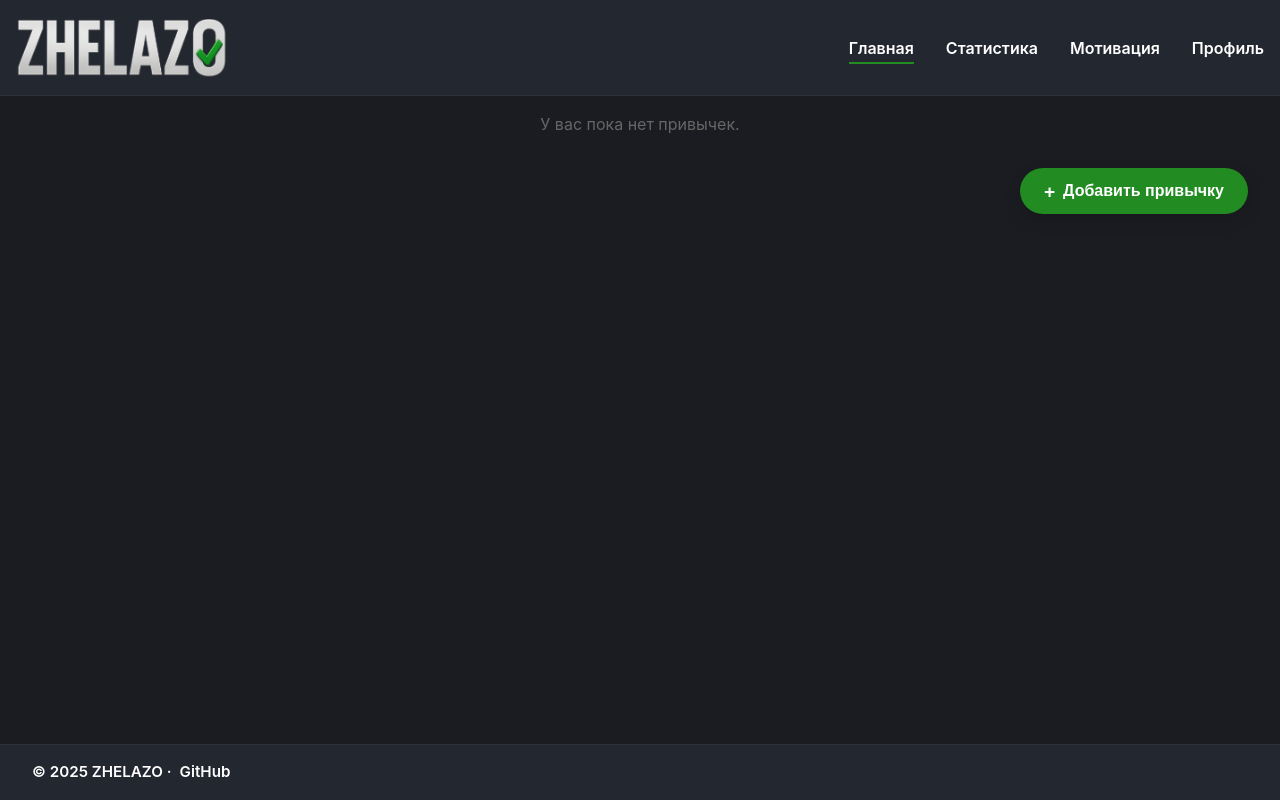
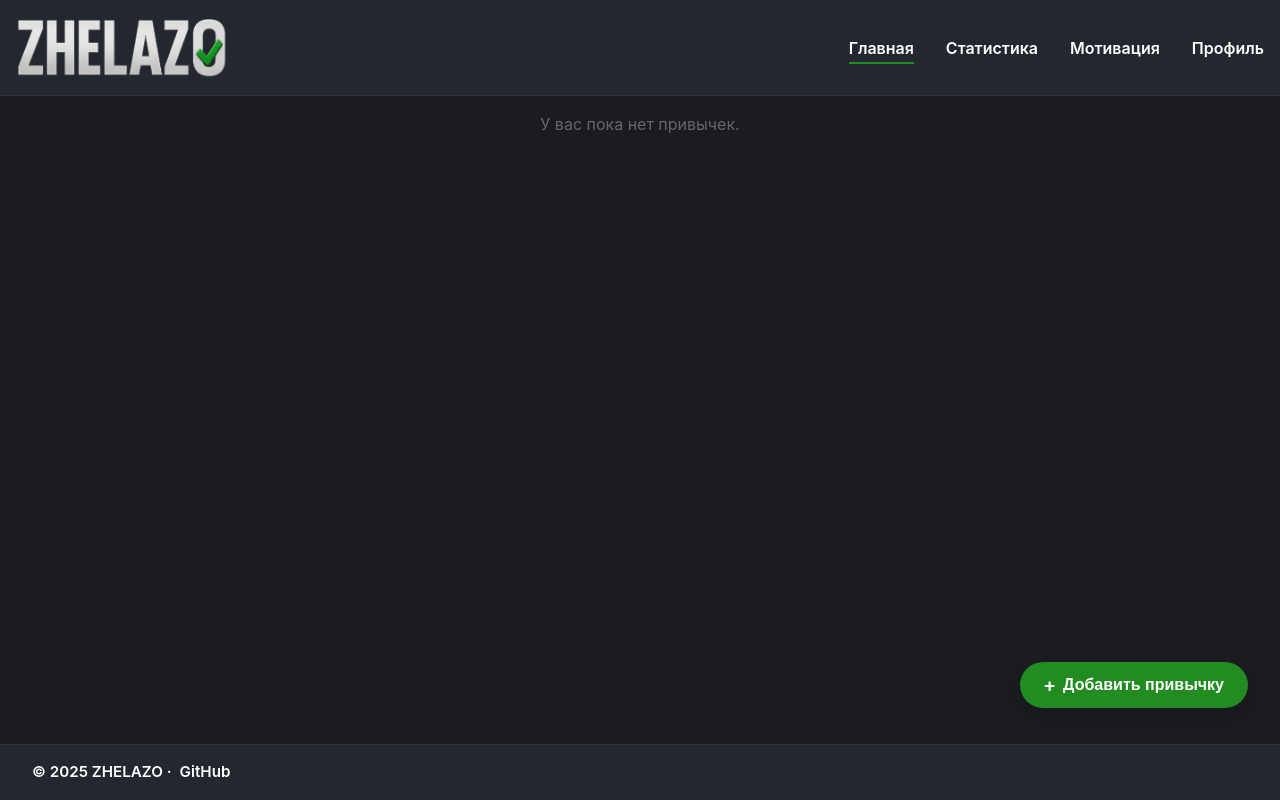
Before and after one commit to Zhaglo/zhelazo-app, a React app: page /dashboard in a window 1280 px wide. Built offline with nearby package versions, Linux system fonts and the light colour scheme; sample sign-in values are in the browser's storage.

Commit message:
fix: addHabitButton

```diff
--- /dev/null
+++ b/src/hooks/useSmartFabPosition.ts
@@ -0,0 +1,24 @@
+// src/hooks/useSmartFabPosition.ts
+import { useEffect, useState } from "react";
+
+/**
+ * возвращает true, когда футер попадает во viewport
+ */
+export default function useSmartFabPosition(footerSelector = "footer") {
+    const [nearFooter, setNearFooter] = useState(false);
+
+    useEffect(() => {
+        const footer = document.querySelector(footerSelector);
+        if (!footer) return;
+
+        const observer = new IntersectionObserver(
+            ([entry]) => setNearFooter(entry.isIntersecting),
+            { root: null, threshold: 0.01 }
+        );
+
+        observer.observe(footer);
+        return () => observer.disconnect();
+    }, [footerSelector]);
+
+    return nearFooter;
+}
--- a/src/pages/Dashboard/DashboardPage.module.scss
+++ b/src/pages/Dashboard/DashboardPage.module.scss
@@ -8,6 +8,8 @@
   padding-inline: clamp(1rem, 4vw, 2rem);
   box-sizing: border-box;
   flex: 1 0 auto;
+
+  padding-bottom: 4.25rem;
 
   @include down($bp-tablet) {
     max-width: none;
@@ -75,9 +77,10 @@
 }
 
 .floatingButton {
-  position: sticky;
-  bottom: 2rem;   // отступ от низа видимой части main
-  margin-top: 2rem; // небольшой отступ сверху
+  position: fixed;
+  bottom: 2rem;   /* ★ главное изменение */
+  right: 2rem;
+  z-index: 999;
 
   background: var(--color-accent);
   color: #fff;
@@ -86,16 +89,12 @@
   font-size: 1rem;
   font-weight: 600;
   border-radius: 999px;
-  box-shadow: 0 6px 16px rgba(0, 0, 0, 0.15);
+  box-shadow: 0 6px 16px rgba(0 0 0 / 15%);
   cursor: pointer;
   display: flex;
   align-items: center;
   gap: 0.5rem;
-  transition: background 0.2s ease, transform 0.2s ease;
-
-  // центрируем кнопку по центру wrapper (если хочешь чтобы она шла по правому краю wrapper, скажи — дам вариант)
-  margin-left: auto;
-  margin-right: 0;
+  transition: background 0.2s, transform 0.2s;
 
   &:hover {
     background: var(--color-accent-hover);
@@ -104,9 +103,13 @@
 
   .plus {
     font-size: 1.2rem;
+    font-weight: bold;
     position: relative;
     top: 0.05rem;
-    font-weight: bold;
-    display: inline-block;
   }
 }
+
+.lift {
+  bottom: calc(var(--footer-height) + 2rem);
+  transition: bottom .25s ease;
+}
--- a/src/pages/Dashboard/DashboardPage.tsx
+++ b/src/pages/Dashboard/DashboardPage.tsx
@@ -3,20 +3,8 @@ import { v4 as uuidv4 } from "uuid";
 import HabitCard from "../../components/HabitCard/HabitCard";
 import HabitModal from "../../components/HabitModal/HabitModal";
 import styles from "./DashboardPage.module.scss";
-
-type Frequency = "daily" | "hourly" | "weekly";
-
-interface Habit {
-    id: string;
-    title: string;
-    color: string;
-    createdAt: string;
-    days: Record<string, boolean>;
-    userId: string;
-    frequency: Frequency;
-    description?: string;
-    timeRange?: { from: string; to: string };
-}
+import useSmartFabPosition from "../../hooks/useSmartFabPosition";
+import { Habit, Frequency } from "../../types/habit";
 
 const formatDate = (date: Date) =>
     date.toLocaleDateString("ru-RU").split(".").join(".");
@@ -33,6 +21,7 @@ const DashboardPage = () => {
     const userId = localStorage.getItem("token");
     const [habits, setHabits] = useState<Habit[]>([]);
     const [showModal, setShowModal] = useState(false);
+    const liftFab = useSmartFabPosition();
 
     const now = new Date();
     const today = formatDate(now);
@@ -78,7 +67,7 @@ const DashboardPage = () => {
         const updated = allHabits.map((habit: Habit) => {
             if (habit.id === habitId) {
                 const newDays = { ...habit.days };
-                const current = !!newDays[key];
+                const current = newDays[key];
                 newDays[key] = !current;
 
                 // если передан extraKey → это todayKey для WeeklyCard
@@ -183,7 +172,10 @@ const DashboardPage = () => {
                 </>
             )}
 
-            <button className={styles.floatingButton} onClick={() => setShowModal(true)}>
+            <button
+                className={`${styles.floatingButton} ${liftFab ? styles.lift : ""}`}
+                onClick={() => setShowModal(true)}
+            >
                 <span className={styles.plus}>+</span>
                 Добавить привычку
             </button>
--- a/src/styles/variables.scss
+++ b/src/styles/variables.scss
@@ -8,6 +8,7 @@
   --color-accent-hover: #2a9f2a;
   --color-text: #ffffff;
   --color-text-heading: #ffffff;
+  --footer-height: 60px;
 }
 
 $bp-mobile:   480px;   // телефоны
```
